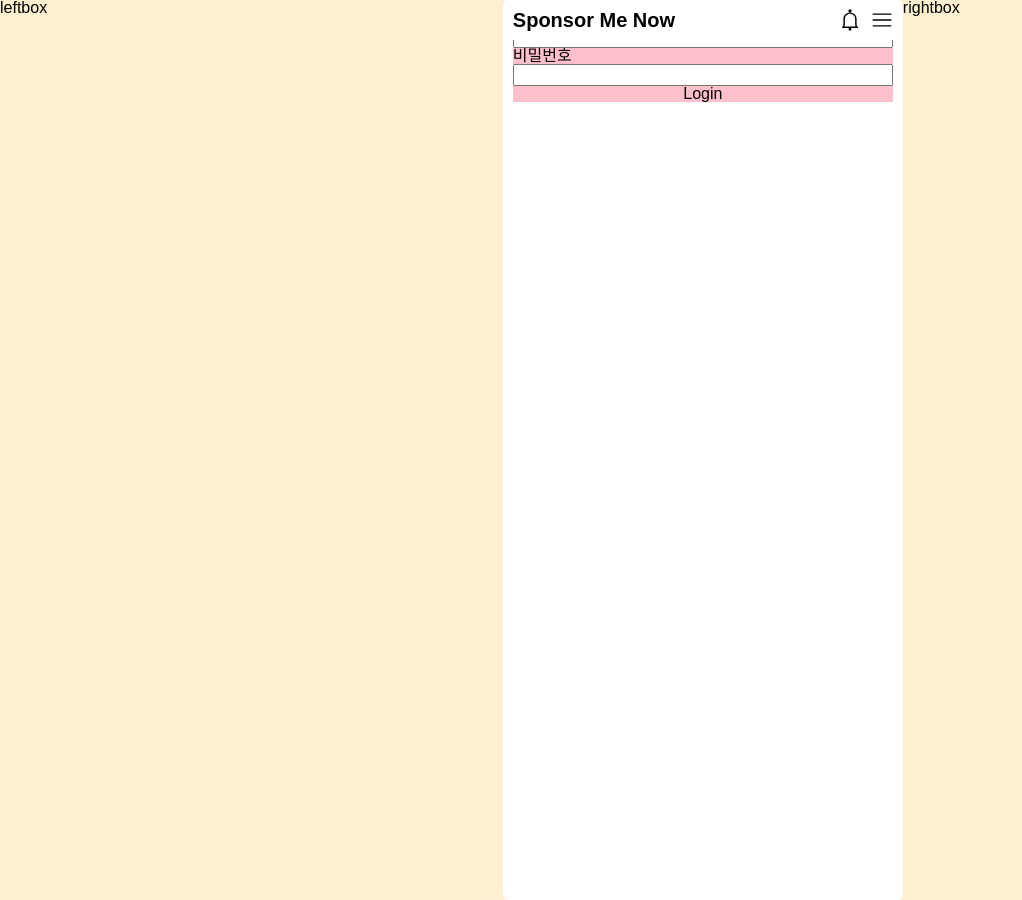
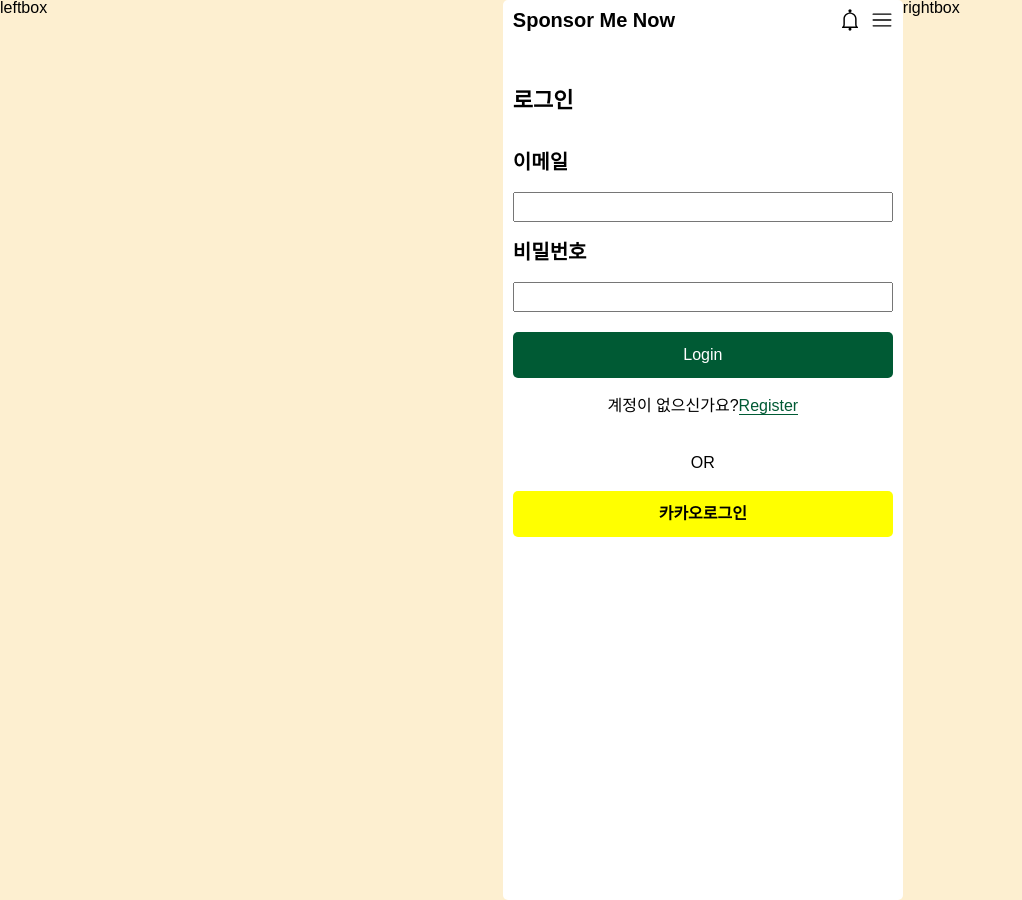
Before and after one commit to a-honey/sponsor-me-now, a React (Vite) app in the folder client/: page /login in a window 1280 px wide. Shown: the whole page, without its empty margins (0-1022 px from the left). Built offline with nearby package versions, Linux system fonts and the light colour scheme.

Commit message:
:sparkles: Feat: 로그인 페이지 추가

```diff
--- a/client/src/pages/login/Login.tsx
+++ b/client/src/pages/login/Login.tsx
@@ -1,7 +1,14 @@
 import InputBox from './components/Login.InputBox';
+import OauthBox from './components/Login.OauthBox';
 
 const Login = () => {
-  return <InputBox />;
+  return (
+    <article>
+      <h2>로그인</h2>
+      <InputBox />
+      <OauthBox />
+    </article>
+  );
 };
 
 export default Login;
--- a/client/src/pages/login/components/Login.InputBox.tsx
+++ b/client/src/pages/login/components/Login.InputBox.tsx
@@ -1,7 +1,7 @@
 import { useForm } from 'react-hook-form';
 import styles from '../styles/Login.InputBox.module.scss';
 interface LoginDataType {
-  username: string;
+  email: string;
   password: string;
 }
 const InputBox = () => {
@@ -12,11 +12,14 @@ const InputBox = () => {
   };
   return (
     <form onSubmit={handleSubmit(onSubmit)} className={styles.form}>
-      <label>아이디</label>
-      <input type="text" {...register('username')} />
+      <label>이메일</label>
+      <input type="text" {...register('email')} />
       <label>비밀번호</label>
       <input type="password" {...register('password')} />
       <button type="submit">Login</button>
+      <div className={styles.notice}>
+        계정이 없으신가요? <span>Register</span>
+      </div>
     </form>
   );
 };
--- /dev/null
+++ b/client/src/pages/login/components/Login.OauthBox.tsx
@@ -0,0 +1,12 @@
+import styles from '../styles/Login.OauthBox.module.scss';
+
+const OauthBox = () => {
+  return (
+    <div className={styles.container}>
+      <div>OR</div>
+      <button>카카오로그인</button>
+    </div>
+  );
+};
+
+export default OauthBox;
--- a/client/src/pages/login/styles/Login.InputBox.module.scss
+++ b/client/src/pages/login/styles/Login.InputBox.module.scss
@@ -1,5 +1,27 @@
 .form {
+  margin: 40px 0;
   display: flex;
   flex-direction: column;
-  background-color: pink;
+  gap: 20px;
+  label {
+    font-size: 20px;
+    font-weight: 700;
+  }
+  input {
+    height: 30px;
+  }
+  button {
+    border-radius: 5px;
+    padding: 15px;
+    background-color: #005a34;
+    color: #ffffff;
+  }
+  .notice {
+    display: flex;
+    justify-content: center;
+    span {
+      border-bottom: 1px solid #005a34;
+      color: #005a34;
+    }
+  }
 }
--- /dev/null
+++ b/client/src/pages/login/styles/Login.OauthBox.module.scss
@@ -0,0 +1,13 @@
+.container {
+  display: flex;
+  flex-direction: column;
+  align-items: center;
+  gap: 20px;
+  button {
+    width: 100%;
+    font-weight: 700;
+    border-radius: 5px;
+    padding: 15px;
+    background-color: yellow;
+  }
+}
--- a/client/src/styles/global.scss
+++ b/client/src/styles/global.scss
@@ -20,6 +20,11 @@ section {
 article {
   height: 100%;
   padding-top: 40px;
+  > h2 {
+    margin-top: 40px;
+    font-size: 22px;
+    font-weight: 700;
+  }
 }
 
 .registerForm {
```
